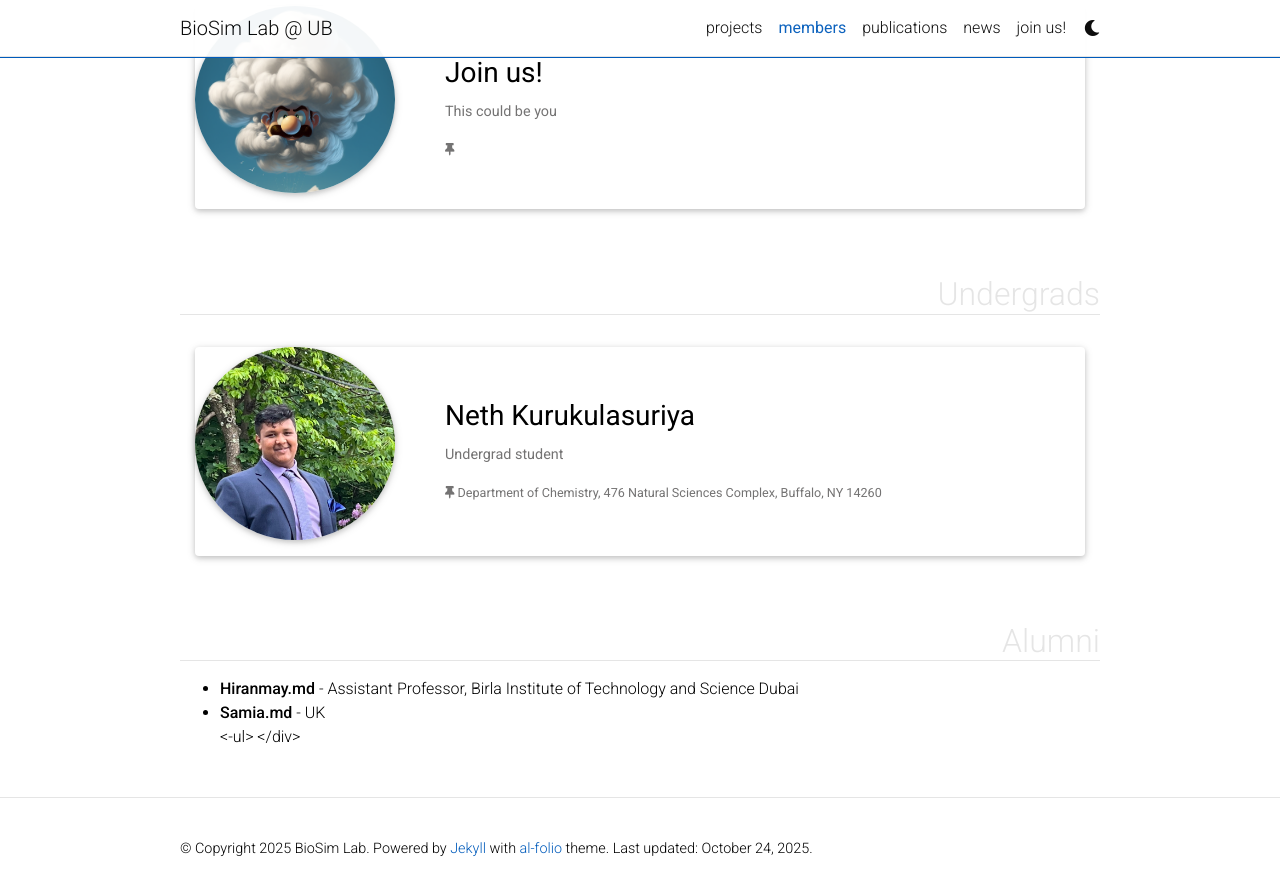
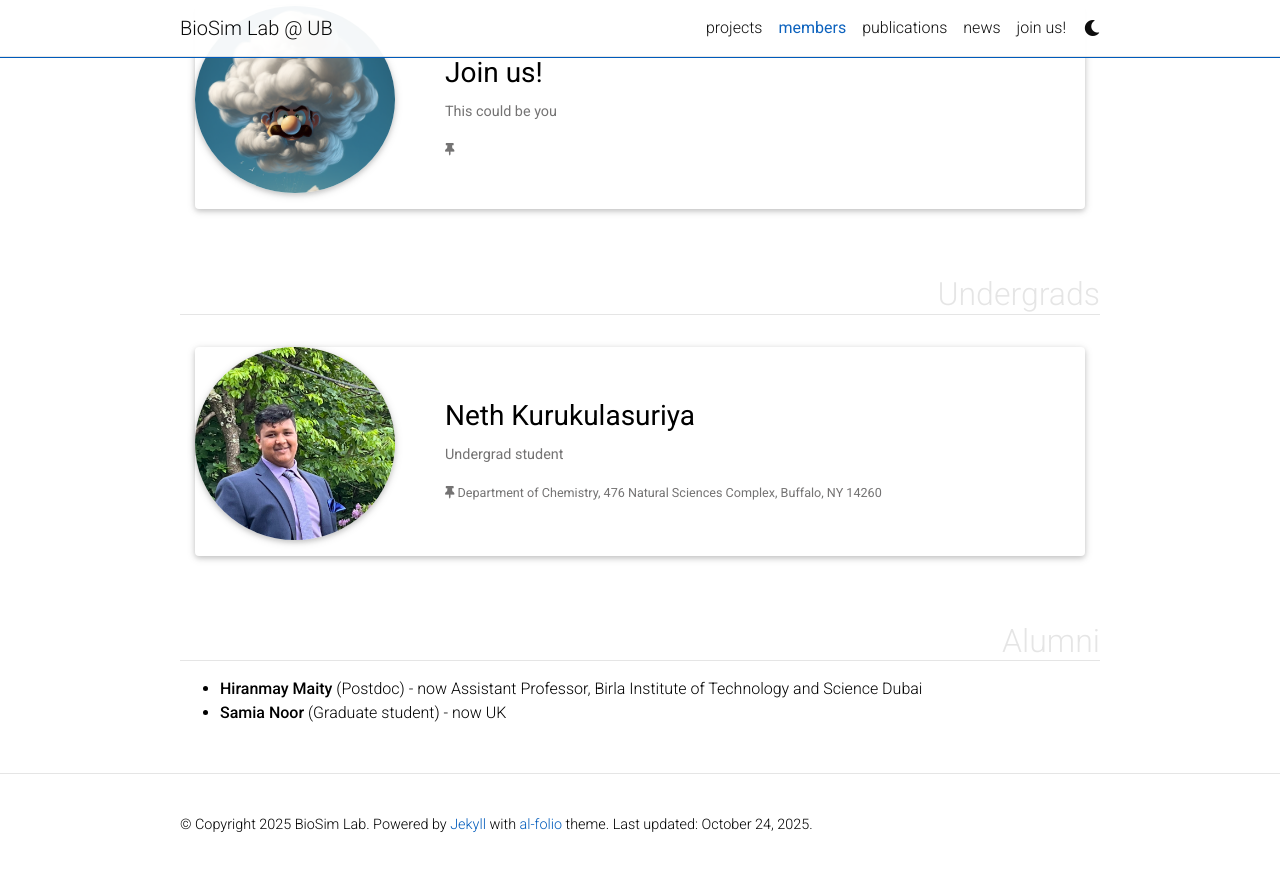
Before and after one commit to BioSimLabUB/biosimlabub.github.io, a Jekyll site: the page built from _pages/members.md, in a window 1280 px wide and 900 px high, scrolled down 2158 px. Shown: the top 895 px of the window. Built offline with Jekyll 4.4.1, drawn with Linux system fonts in a browser that asks for light colours; full-size pictures stand in for the smaller copies a plugin makes; comment, search, counter and statistics services are not loaded; a style sheet for code colours, icons or effects is not loaded.

Commit message:
fix alumni

```diff
--- a/_pages/members.md
+++ b/_pages/members.md
@@ -31,9 +31,9 @@ display_categories: [PI, Postdoc, Graduate students, Undergrads, Alumni]
 {%- else -%}
 <ul>
   {%- for member in sorted_members -%}
-    <li><strong>{{ member.name }}</strong> - {{ member.position }}</li>
+    <li><strong>{{ member.title }}</strong> ({{ member.description }}) - now {{ member.position }}</li>
   {%- endfor -%}
-<-ul>
+</ul>
 {%- endif -%}
 
 {% endfor %}
```
